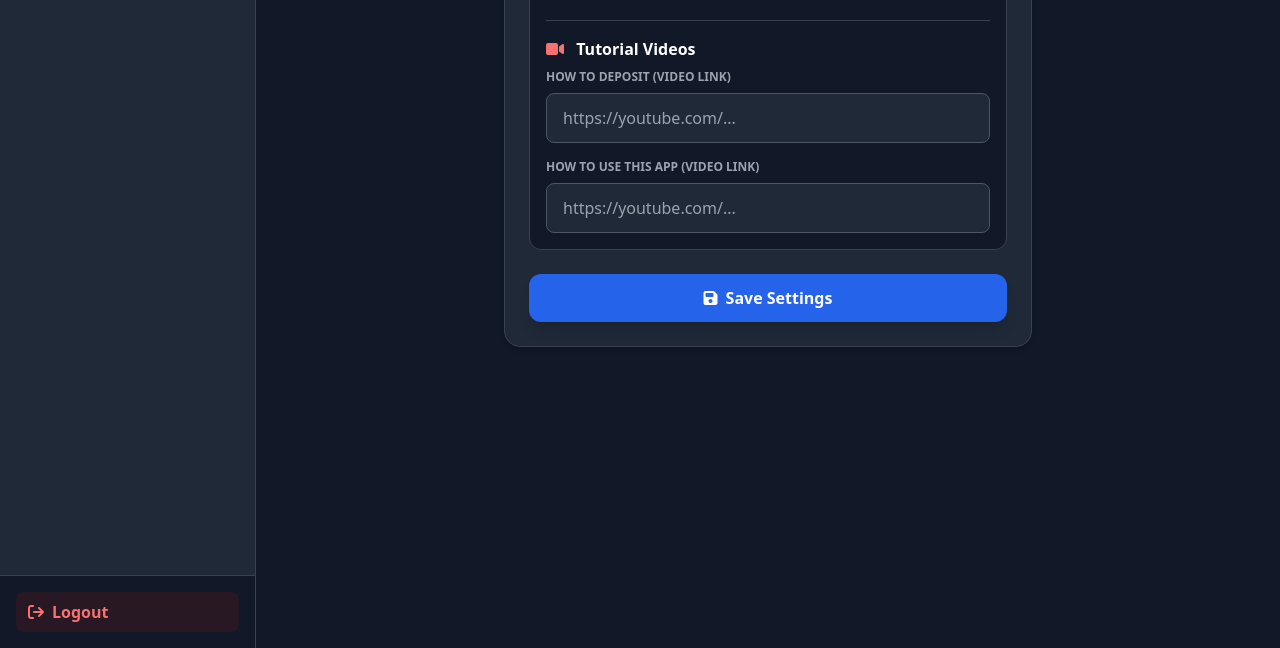
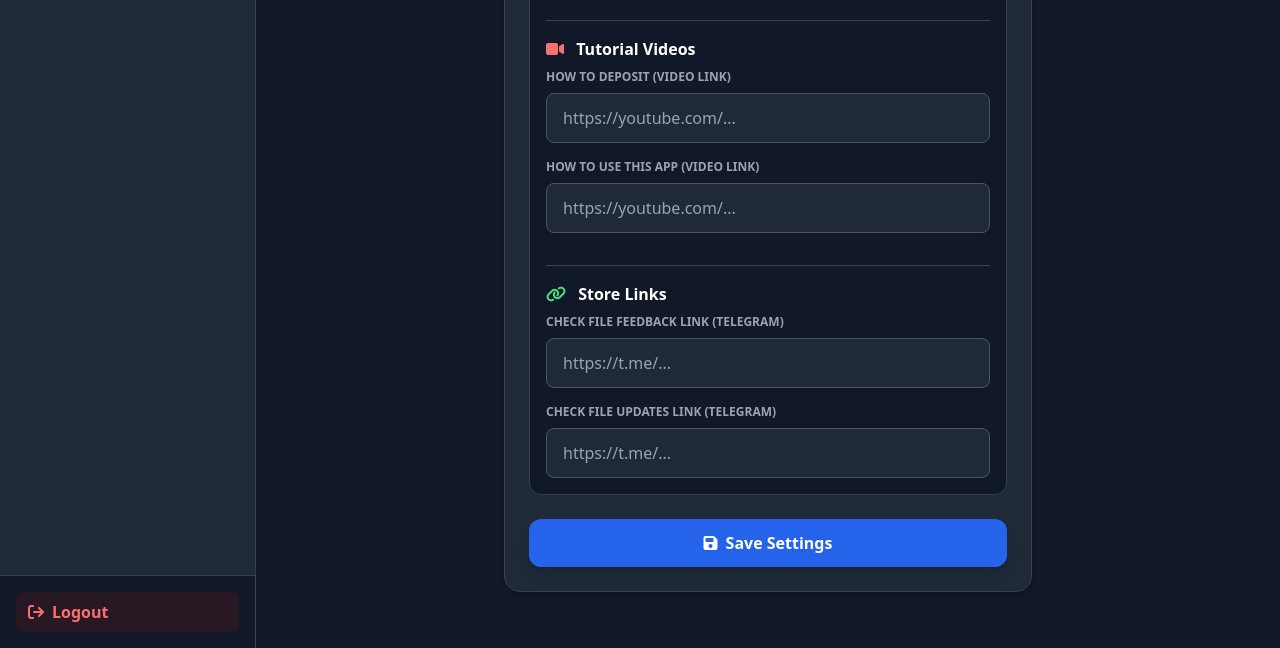
Before and after one commit to KARAMbhaiyaaaa425/yooooooo, a Flask app: page /admin/settings in a window 1280 px wide. Shown: the part 1038-1686 px from the top of the page. Run offline with Flask 3, Linux system fonts and the light colour scheme; the visitor is signed in with stand-in values (Sample User, id 1); data that the repository does not hold is empty; some libraries are stand-ins or nearby versions.

Commit message:
Add files via upload

```diff
--- a/templates/admin/settings.html
+++ b/templates/admin/settings.html
@@ -53,7 +53,15 @@
                 <input type="url" name="video_deposit" value="{{ settings.video_deposit | default('') }}" placeholder="https://youtube.com/..." class="w-full bg-gray-800 border border-gray-600 text-white px-4 py-3 rounded-lg mb-4">
 
                 <label class="block text-xs font-bold text-gray-400 uppercase mb-2">How to use this APP (Video Link)</label>
-                <input type="url" name="video_use" value="{{ settings.video_use | default('') }}" placeholder="https://youtube.com/..." class="w-full bg-gray-800 border border-gray-600 text-white px-4 py-3 rounded-lg">
+                <input type="url" name="video_use" value="{{ settings.video_use | default('') }}" placeholder="https://youtube.com/..." class="w-full bg-gray-800 border border-gray-600 text-white px-4 py-3 rounded-lg mb-4">
+
+                <h4 class="text-md font-bold text-white mb-2 mt-4 border-t border-gray-700 pt-4"><i class="fa-solid fa-link mr-2 text-green-400"></i> Store Links</h4>
+
+                <label class="block text-xs font-bold text-gray-400 uppercase mb-2">Check File Feedback Link (Telegram)</label>
+                <input type="url" name="feedback_link" value="{{ settings.feedback_link | default('') }}" placeholder="https://t.me/..." class="w-full bg-gray-800 border border-gray-600 text-white px-4 py-3 rounded-lg mb-4">
+
+                <label class="block text-xs font-bold text-gray-400 uppercase mb-2">Check File Updates Link (Telegram)</label>
+                <input type="url" name="updates_link" value="{{ settings.updates_link | default('') }}" placeholder="https://t.me/..." class="w-full bg-gray-800 border border-gray-600 text-white px-4 py-3 rounded-lg">
             </div>
 
             <button type="submit" class="w-full bg-blue-600 hover:bg-blue-500 text-white font-bold py-3 rounded-xl shadow-lg transition flex justify-center items-center gap-2">
```
